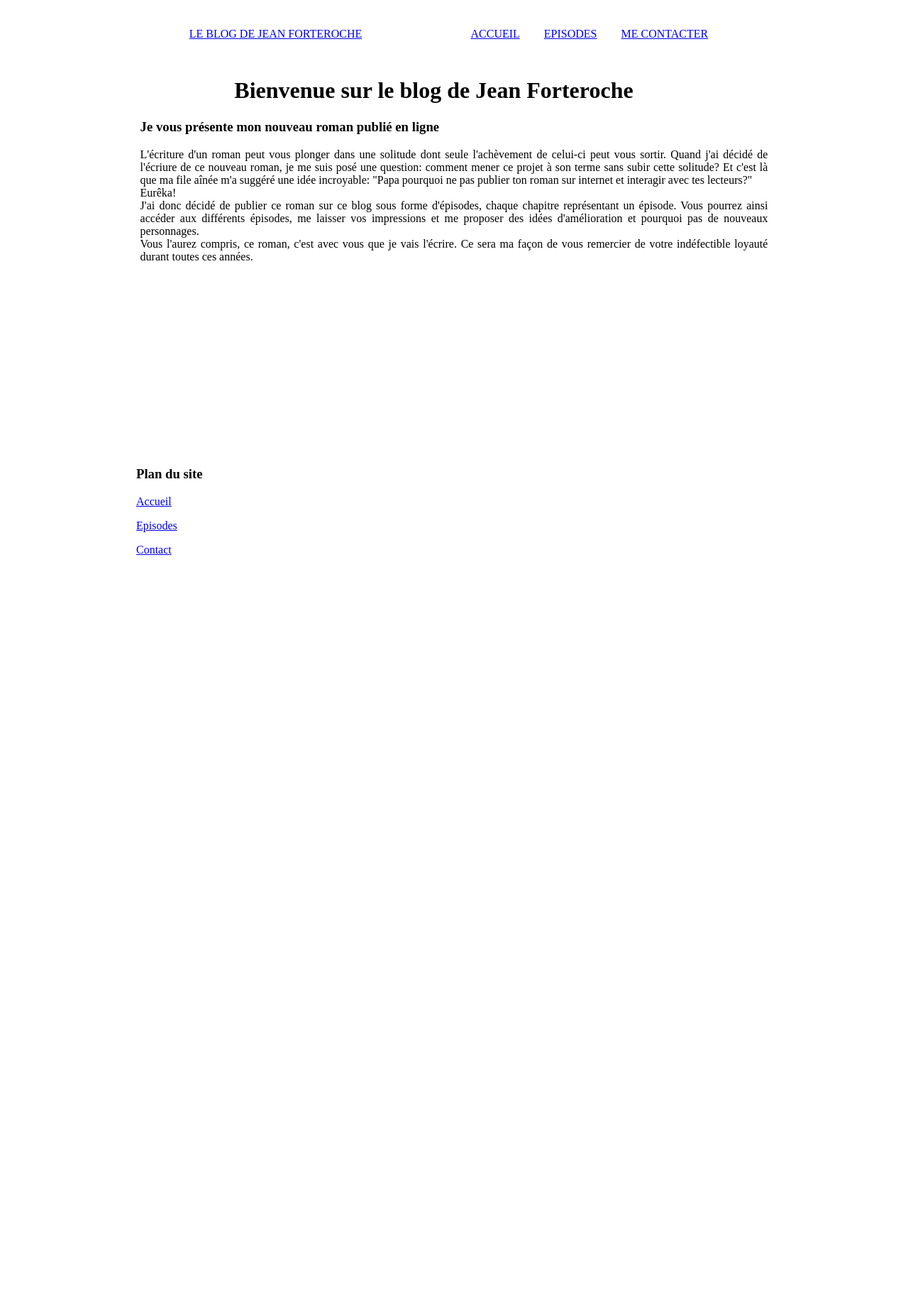
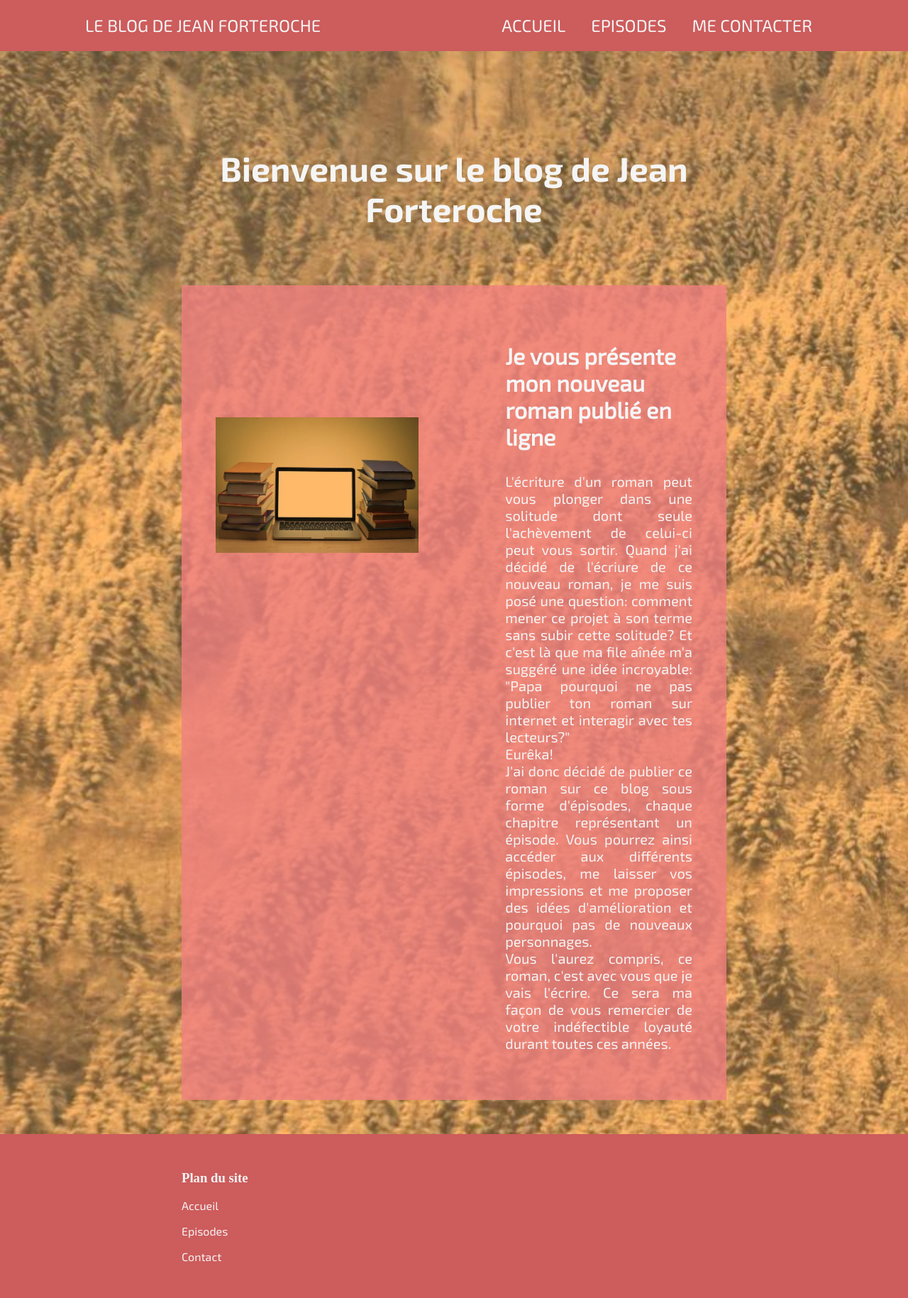
Before and after one commit to Athepa/Projet4, a PHP site: template templates/frontoffice/home.html.php in a window 1280 px wide. Shown: the whole page at 71% size. Before the commit the page ends 782 px from the top, so only its background shows below. Run offline with PHP 8.4, Linux system fonts and the light colour scheme; the template is opened without the code that fills it, so the values that code supplies are empty.

Commit message:
Mise en forme css

```diff
--- a/public/css/frontend-style.css
+++ b/public/css/frontend-style.css
@@ -1,27 +1,102 @@
-/*body{
-    background-image: url('../images/Foret-enneigée.jpg');
-    background-repeat: no-repeat;
+@font-face{
+	font-family: 'exo';
+	src:url('..//fonts/Exo2-Regular.otf') format('opentype');
+	font-style: normal;
+	font-weight: normal;
+}
+
+@font-face{
+	font-family: 'exobold';
+	src:url('..//fonts/Exo2-Bold.otf') format('opentype');
+	font-style: normal;
+	font-weight: bold;
+}
+
+@font-face{
+	font-family: 'exolight';
+	src:url('..//fonts/Exo2-ExtraLightItalic.otf') format('opentype');
+	font-style: italic;
+	font-weight: normal;
+}
+
+body{
+    margin: 0;
+    background-image: url('..//images/snowedforest.jpg');
     background-size: cover;
-}*/
-nav, header, main, footer  {
-    width: 70%;
+}
+header{
+    margin-top: 13rem;
+    margin-bottom: 5rem;
+    text-align: center;
+}
+
+h1{
+    font-family:'exobold', sans-serif ;
+    font-size: 3rem;
+    color: whitesmoke;
+}
+main{
+    width: 60%;
     margin: auto;
+
 }
 
 nav{
-   /* position: fixed;
+   position: fixed;
 	top: 0;
 	left: 0;
 	right: 0;
-	background-color: white;
-	z-index: 200;*/
+    z-index: 200;
+    background-color: rgb(205,92,92);
 	display: flex;
 	justify-content: space-around;
 	align-items: center;
-	height: 5em;
+    height: 3em;
+    font-size: 1.5rem;
 }
+
+nav a, footer a{
+    text-decoration: none;
+    color: whitesmoke;
+    font-family: 'exo', sans-serif;
+}
+
+
 .menu-navigation a{
     padding:30px 15px ;
+}
+
+
+.intro{
+    display: flex;
+    justify-content: space-around;
+    background-color:rgba(240,128,128,0.8);
+    padding: 3rem;
+    margin-bottom: 3rem;
+}
+
+.intro article{
+    width: 60%;
+    color: whitesmoke;
+    font-family:'exo' ;
+}
+
+.intro article h3{
+    font-size: 2rem;
+}
+
+.intro article{
+    font-size: 1.25rem;
+}
+.img-presentation img{
+   max-width: 70%;
+   height: auto;
+   padding-top:30%;
+}
+
+.post-text-sample{
+    height: 5rem;
+    overflow: hidden;
 }
 
 p{
@@ -36,8 +111,14 @@ p{
 }
 
 footer{
-    position: fixed;
-    left: 0;
-    right: 0;
-    bottom: 0;
+    background-color: rgb(205,92,92);
+    width: 100%;
+    color: whitesmoke;
 }
+
+.bottom-page{
+    padding-left:20%;
+    padding-right: 20%;
+    padding-top: 2rem;
+    padding-bottom: 2rem;
+}
--- a/src/Controller/Frontoffice/CommentController.php
+++ b/src/Controller/Frontoffice/CommentController.php
@@ -22,9 +22,7 @@ class CommentController
     public function saveCommentAction(int $idPost, array $data): void
     {
         //mettre en place les règles de gestion des données
-        $return= $this->commentManager->addComment($idPost, $data);
-        var_dump($return);
-        die();
+        $this->commentManager->addComment($idPost, $data);
         header('location: index.php?action=post&idPost='.$idPost);
         exit();
     }
--- a/src/Model/CommentManager.php
+++ b/src/Model/CommentManager.php
@@ -32,9 +32,9 @@ class CommentManager
 
     public function addComment(int $idPost, array $data): bool
     {
-        $dbrequest = $this->database->connectDB()->prepare("INSERT INTO comments (idPost, pseudoUser, creationDate, commentText)
-        VALUES (':idPost', ':pseudoUser', NOW(), ':commentText')
-        ");
+        $dbrequest = $this->database->connectDB()->prepare('INSERT INTO comments (idPost, pseudoUser, creationDate, commentText)
+        VALUES (:idPost, :pseudoUser, NOW(), :commentText)
+        ');
         return $dbrequest->execute([
             'idPost' => $idPost,
             'pseudoUser'=> $data['pseudo'],
--- a/templates/frontoffice/home.html.php
+++ b/templates/frontoffice/home.html.php
@@ -1,7 +1,9 @@
 <header>
     <h1>Bienvenue sur le blog de Jean Forteroche</h1>
 </header>
-<section>
+<section class="intro">
+    <p class="img-presentation"> <img src="..\images\livres.jpg" alt="Image d'illustration"/></p>
+    <article>
         <h3>Je vous présente mon nouveau roman publié en ligne</h3>
         <p>L'écriture d'un roman peut vous plonger dans une solitude dont seule l'achèvement de celui-ci peut vous sortir.
             Quand j'ai décidé de l'écriure de ce nouveau roman, je me suis posé une question: comment mener ce projet à son terme sans subir cette solitude?
@@ -11,4 +13,5 @@
             me laisser vos impressions et me proposer des idées d'amélioration et pourquoi pas de nouveaux personnages.</br>
             Vous l'aurez compris, ce roman, c'est avec vous que je vais l'écrire. Ce sera ma façon de vous remercier de votre indéfectible loyauté durant toutes ces années.
         </p>
+    </article>
 </section>
--- a/templates/frontoffice/layout.html.php
+++ b/templates/frontoffice/layout.html.php
@@ -6,7 +6,6 @@
         <link rel="stylesheet" href="css/frontend-style.css" />
         <title>Blog</title>
     </head>
-
         <body>
             <nav>
                 <div class="logo-blog">
@@ -23,11 +22,13 @@
                 <?=$content?>
             </main>
 
-        <footer class="footer text-center">
+            <footer>
+                <div class="bottom-page">
                     <h3>Plan du site</h3>
                     <p><a href="index.php">Accueil</a></p>
                     <p><a href="index.php?action=posts">Episodes</a></p>
                     <p><a href="index.php?action=unknow">Contact</a></p>
+                </div>
             </footer>
         </body>
 </html>
```
Also changed, not shown: templates/frontoffice/posts.html.php (+5 -5 lines), public/fonts/Exo2-Bold.otf (added), public/fonts/Exo2-ExtraLightItalic.otf (added), public/fonts/Exo2-Regular.otf (added), public/fonts/Exo2-SemiBold.otf (added), public/images/Foret-enneigée.jpg (deleted), public/images/livres.jpg, public/images/snowedforest.jpg (added). Lines whose indentation alone changed are shown as unchanged.
